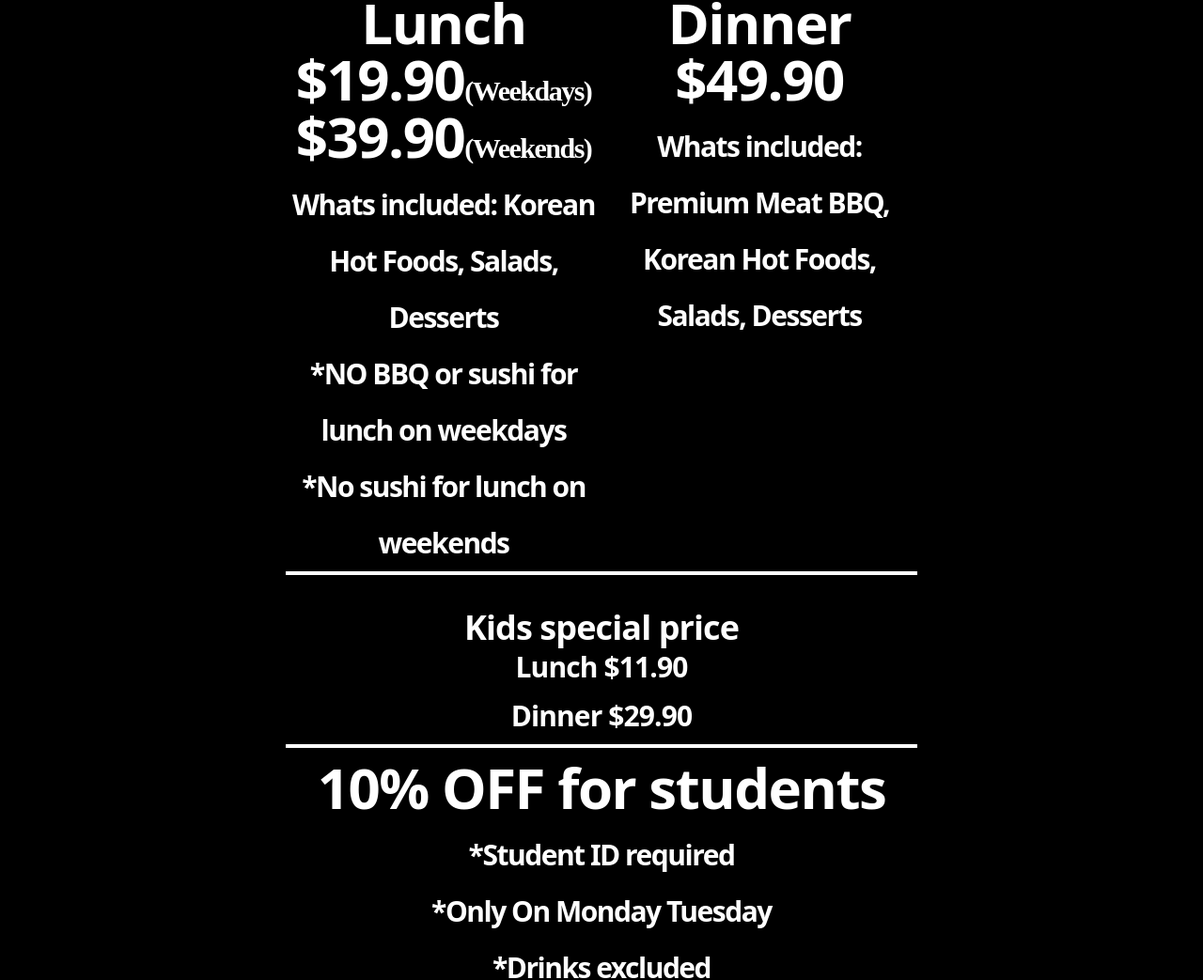
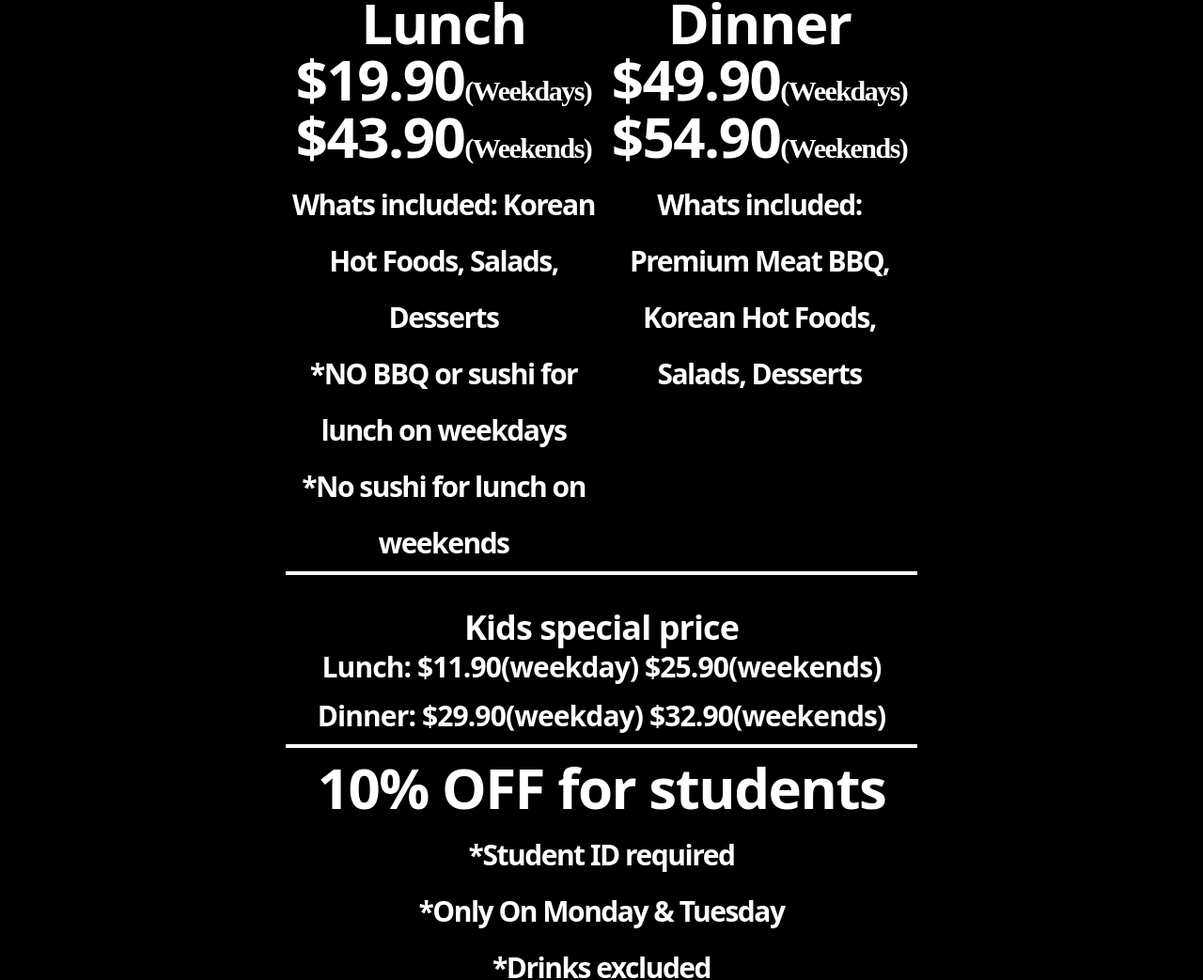
Before and after one commit to ITERSYNC/parorobbq, a Next.js app: page / in a window 1280 px wide. Shown: the part 1188-2231 px from the top of the page at 94% size. Built offline with nearby package versions, Linux system fonts and the light colour scheme; a web font is replaced by a local one.

Commit message:
Price updates

```diff
--- a/components/Banner.tsx
+++ b/components/Banner.tsx
@@ -54,7 +54,7 @@ export default function Banner() {
             <h1 className='pt-6 font-sans text-4xl font-bold tracking-tight text-white sm:text-6xl'>
               Lunch <br />
               $19.90
-              <span className='text-xl sm:text-3xl'>(Weekdays)</span> $39.90
+              <span className='text-xl sm:text-3xl'>(Weekdays)</span> $43.90
               <span className='text-xl sm:text-3xl'>(Weekends)</span>
               <br />
               <span className='font-sans text-[25px] sm:text-3xl'>
@@ -65,7 +65,11 @@ export default function Banner() {
             </h1>
 
             <h1 className='pt-6 font-sans text-4xl font-bold tracking-tight text-white sm:text-6xl'>
-              Dinner $49.90 <br />
+              Dinner <br />
+              $49.90
+              <span className='text-xl sm:text-3xl'>(Weekdays)</span> $54.90
+              <span className='text-xl sm:text-3xl'>(Weekends)</span>
+              <br />
               <span className='font-sans text-[25px] sm:text-3xl'>
                 Whats included: Premium Meat BBQ, Korean Hot Foods, Salads,
                 Desserts
@@ -80,12 +84,12 @@ export default function Banner() {
             Kids special price
             <br />
             <span className='font-sans text-[25px] font-bold sm:text-3xl'>
-              Lunch $11.90
+              Lunch: $11.90(weekday) $25.90(weekends)
               <Separator
                 orientation='vertical'
                 className='my-3 w-[2px] bg-white sm:w-1'
               />
-              Dinner $29.90
+              Dinner: $29.90(weekday) $32.90(weekends)
             </span>
           </h1>
 
@@ -101,7 +105,7 @@ export default function Banner() {
             </span>
             <br />
             <span className='font-sans text-[25px] sm:text-3xl'>
-              *Only On Monday Tuesday
+              *Only On Monday & Tuesday
             </span>
             <br />
             <span className='font-sans text-[25px] sm:text-3xl'>
```
